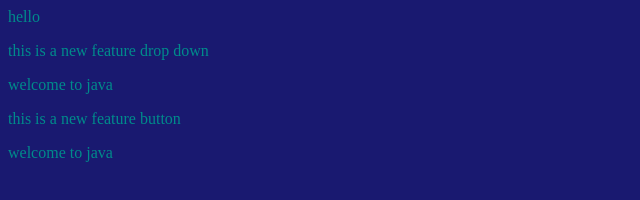
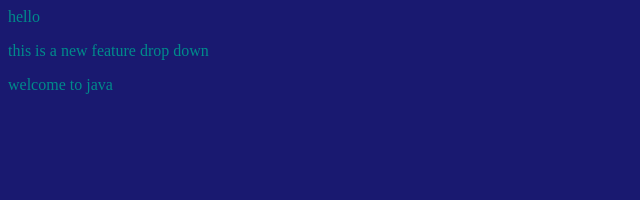
Before and after one commit to spradhan7656/localrepo, a plain HTML site: page index.html in a window 1280 px wide. Shown: the whole page, without its empty margins (0-640 px from the left). Drawn offline with Linux system fonts and the light colour scheme.

Commit message:
delete button

```diff
--- a/index.html
+++ b/index.html
@@ -12,8 +12,7 @@
     <p>this is a new feature drop down</p>
     <p>welcome to java</p>
 
-    <p>this is a new feature button</p>
-    <p>welcome to java</p>
+
 
 
 </body>
```
